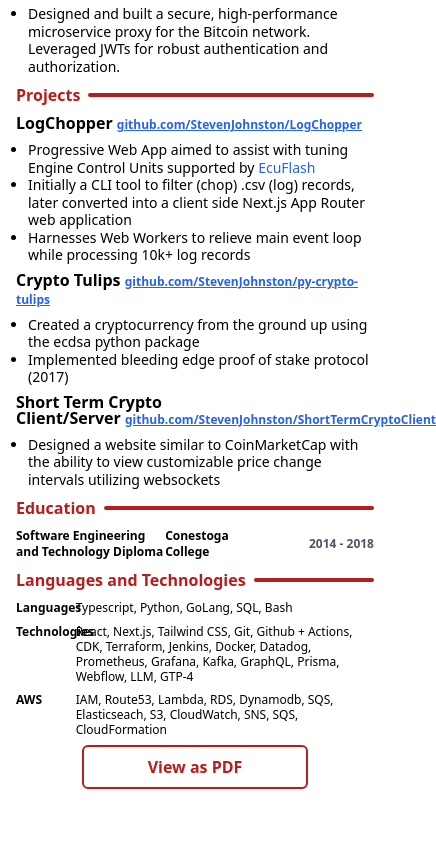
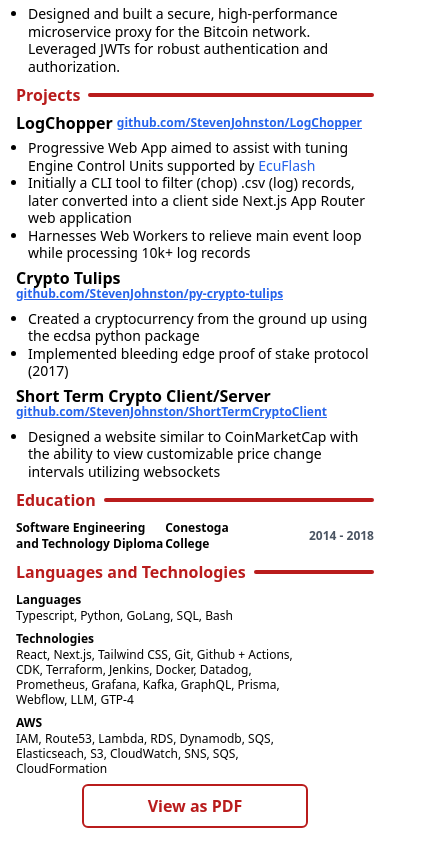
Before and after one commit to StevenJohnston/Resume, a Next.js app in the folder web/: page /wealthsimple in a window 390 px wide. Shown: the part 1191-2058 px from the top of the page, 436 px wide, since content can reach past the window. Before the commit the page ends 2020 px from the top, so only its background shows below. Built offline with nearby package versions, Linux system fonts and the light colour scheme.

Commit message:
Slightly more mobile friendly

```diff
--- a/web/app/_components/Project.tsx
+++ b/web/app/_components/Project.tsx
@@ -14,13 +14,13 @@
   return (
     <div className={`${tight ? 'mb-1' : 'mb-2'}`}>
       <div className={`flex flex-col sm:flex-row sm:justify-between ${tight ? 'mb-1' : 'mb-2'} sm:items-end`}>
-        <div className="text-base font-bold leading-none inline">
+        <div className="text-base font-bold leading-none inline-flex flex-wrap">
           <span>
             {title}
           </span>
           &nbsp;
           {
-            link && <a href={link} className="underline text-blue-600 hover:text-blue-800 text-xs">{link.split('https://')[1]}</a>
+            link && <a href={link} className="underline text-blue-600 hover:text-blue-800 text-xs overflow-ellipsis max-w-full overflow-hidden">{link.split('https://')[1]}</a>
           }
         </div>
       </div>
--- a/web/app/_components/Technology.tsx
+++ b/web/app/_components/Technology.tsx
@@ -9,7 +9,7 @@
   description,
 }: Technology) {
   return (
-    <div className="flex flex-row justify-between mb-2">
+    <div className="sm:flex sm:flex-row justify-between mb-2">
       <div className="text-xs font-bold w-2/12">{title}</div>
       <div className="text-xs w-10/12 leading-tight">{description}</div>
     </div>
```
